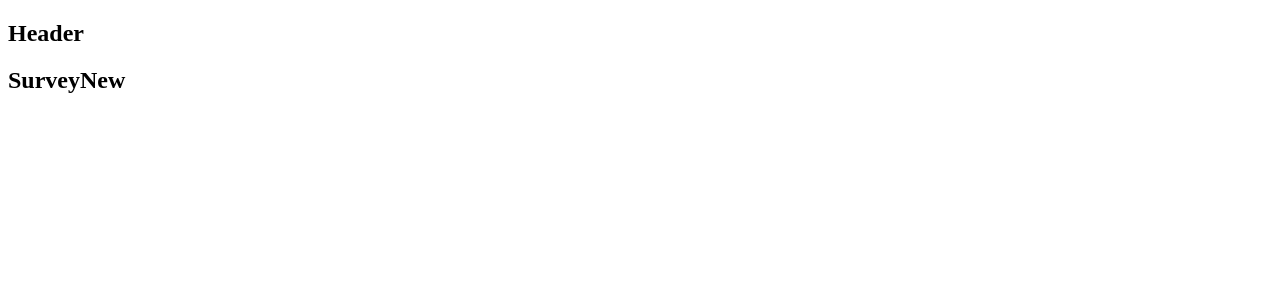
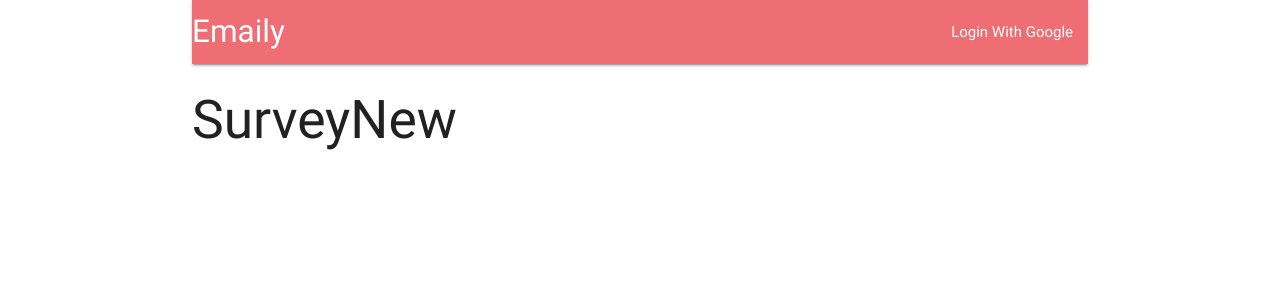
Before and after one commit to jonnythebard/feedback-app, a React (Create React App) app in the folder client/: page /surveys/new in a window 1280 px wide. Shown: the top 300 px of the page. Built offline with nearby package versions, Linux system fonts and the light colour scheme.

Commit message:
apply some css

```diff
--- a/client/package.json
+++ b/client/package.json
@@ -8,6 +8,7 @@
     }
   },
   "dependencies": {
+    "materialize-css": "^0.100.2",
     "react": "^16.2.0",
     "react-dom": "^16.2.0",
     "react-redux": "^5.0.6",
--- a/client/src/components/App.js
+++ b/client/src/components/App.js
@@ -1,14 +1,14 @@
 import React from "react";
 import { BrowserRouter, Route } from "react-router-dom";
 
-const Header = () => <h2>Header</h2>;
+import Header from "./Header";
 const Dashboard = () => <h2>Dashboard</h2>;
 const SurveyNew = () => <h2>SurveyNew</h2>;
 const Landing = () => <h2>Landing</h2>;
 
 const App = () => {
     return (
-        <div>
+        <div className="container">
             <BrowserRouter>
                 <div>
                     <Header />
--- /dev/null
+++ b/client/src/components/Header.js
@@ -0,0 +1,20 @@
+import React, { Component } from "react";
+
+class Header extends Component {
+    render() {
+        return (
+            <nav>
+                <div className="nav-wrapper">
+                    <a className="left brand-logo">Emaily</a>
+                    <ul className="right">
+                        <li>
+                            <a>Login With Google</a>
+                        </li>
+                    </ul>
+                </div>
+            </nav>
+        );
+    }
+}
+
+export default Header;
--- a/client/src/index.js
+++ b/client/src/index.js
@@ -1,10 +1,11 @@
+import  "materialize-css/dist/css/materialize.min.css";
 import React from "react";
 import ReactDOM from "react-dom";
 import { Provider } from "react-redux";
 import { createStore, applyMiddleware } from "redux";
 
 import App from "./components/App";
-import reducers from "./reducers"
+import reducers from "./reducers";
 
 const store = createStore(reducers, {}, applyMiddleware());
 
```
Also changed, not shown: 1 other file (tests, documents, lock files or other folders).
